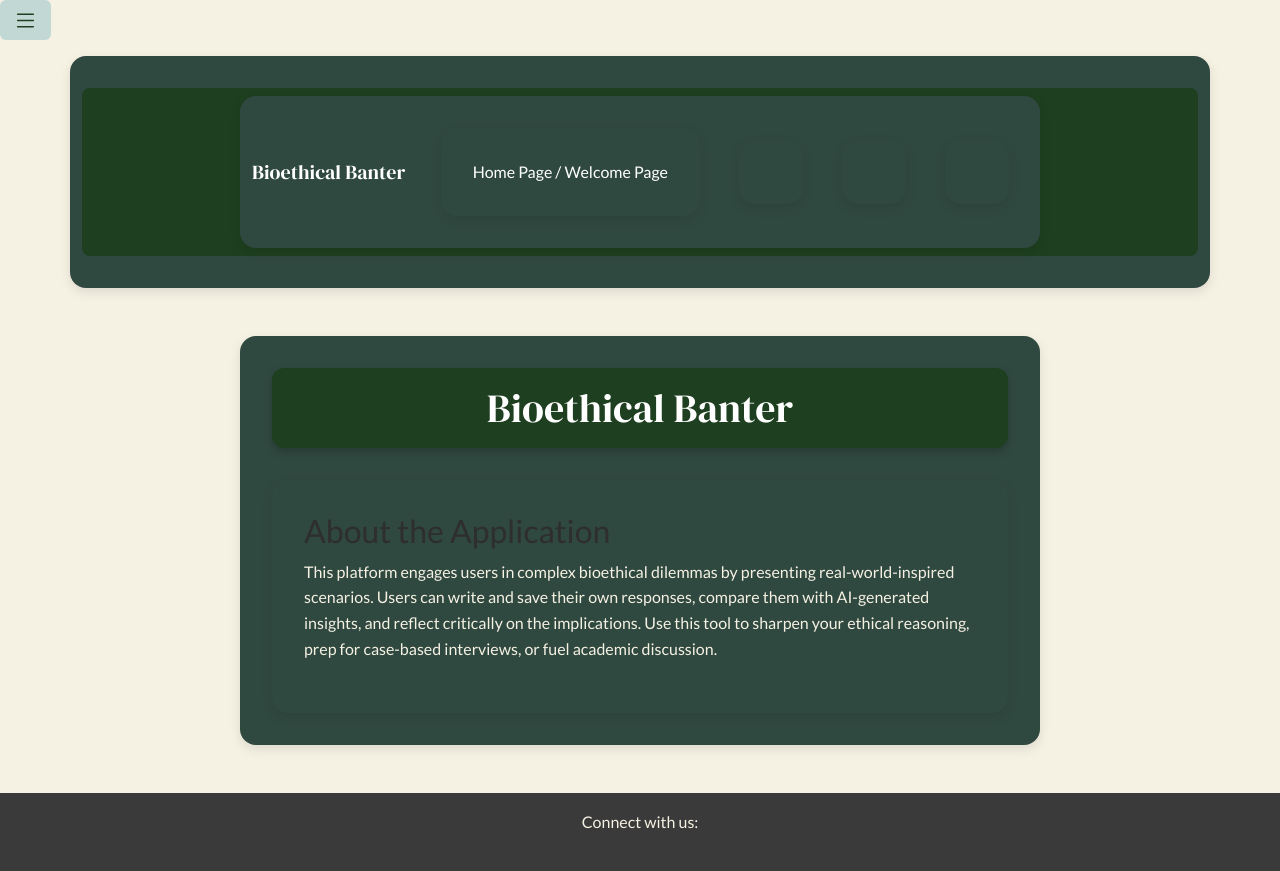
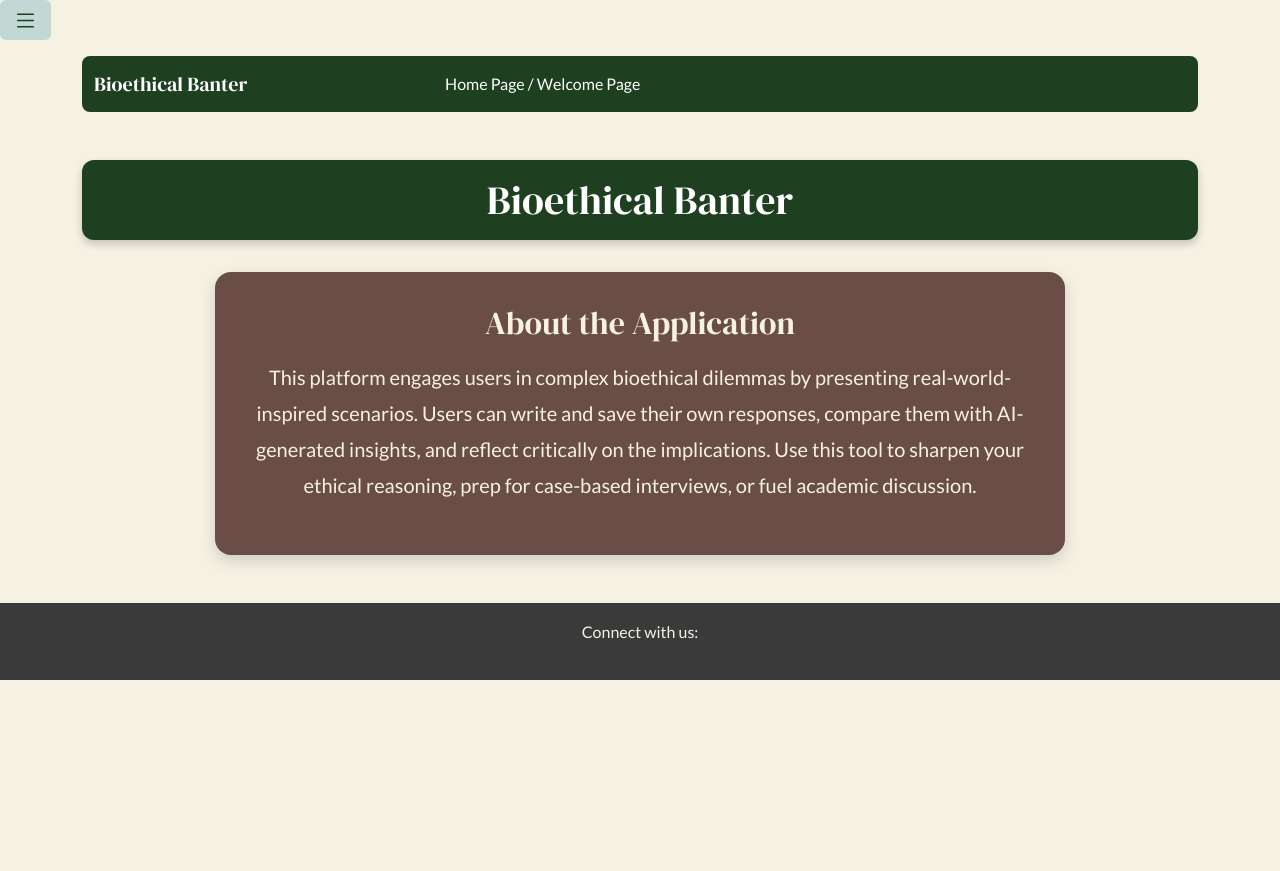
Before and after one commit to Rori-Una/Bioethical_Banter, a Flask app: page / in a window 1280 px wide. After the commit the page ends 680 px from the top, so only its background shows below. Run offline with Flask 3, Linux system fonts and the light colour scheme.

Commit message:
Update layout.html

```diff
--- a/templates/layout.html
+++ b/templates/layout.html
@@ -1,7 +1,7 @@
 <!DOCTYPE html>
 <html lang="en">
 <head>
-    <!-- metadata -->
+    <!-- Metadata -->
     <meta charset="utf-8">
     <meta name="viewport" content="width=device-width, initial-scale=1">
     <title>{% block title %}{% endblock %}</title>
@@ -12,10 +12,9 @@
     <!-- Bootstrap CSS -->
     <link href="https://cdn.jsdelivr.net/npm/bootstrap@5.3.7/dist/css/bootstrap.min.css" rel="stylesheet" integrity="sha384-LN+7fdVzj6u52u30Kp6M/trliBMCMKTyK833zpbD+pXdCLuTusPj697FH4R/5mcr" crossorigin="anonymous">
 
-    <!-- Your Custom Styles -->
+    <!-- Custom Styles -->
     <link rel="stylesheet" href="/static/style.css">
     <style>
-  /* Global styles */
         body {
             font-family: 'Lato', sans-serif;
             background-color: #F5F1E3;
@@ -24,7 +23,6 @@
             color: #2E2E2E;
         }
 
-  /* Main headings */
         h1.main-heading {
             font-family: 'DM Serif Display', serif;
             background-color: #1e3f20;
@@ -36,7 +34,6 @@
             margin-bottom: 2rem;
         }
 
-  /* Subheadings (like h5 in about) */
         h5 {
             font-family: 'Playfair Display', serif;
             background-color: #694d46;
@@ -48,16 +45,6 @@
             box-shadow: 0 2px 6px rgba(0,0,0,0.15);
         }
 
-  /* About page content container */
-  div {
-    max-width: 800px;
-    margin: auto;
-    padding: 2rem;
-    background-color: #304940;
-    border-radius: 16px;
-    box-shadow: 0 4px 12px rgba(0,0,0,0.1);
-  }
-
         p {
             font-size: 1rem;
             color: #F5F1E3;
@@ -65,7 +52,7 @@
             margin-bottom: 1.25rem;
         }
 
-  /* Login form */
+        /* Login & Sign-in */
         .login-container {
             max-width: 500px;
             margin: 3rem auto;
@@ -125,20 +112,117 @@
             text-align: center;
             font-family: 'Lato', sans-serif;
         }
+
+        /* Home Page */
+        .home-container {
+            text-align: center;
+        }
+
+        .about-box {
+            max-width: 850px;
+            margin: 2rem auto;
+            padding: 2rem 2.5rem;
+            background-color: #694d46;
+            border-radius: 16px;
+            box-shadow: 0 6px 16px rgba(0, 0, 0, 0.15);
+            color: #F5F1E3;
+        }
+
+        .about-heading {
+            font-family: 'DM Serif Display', serif;
+            font-size: 2rem;
+            margin-bottom: 1rem;
+        }
+
+        .about-text {
+            font-size: 1.25rem;
+            line-height: 1.8;
+            font-family: 'Lato', sans-serif;
+        }
+
+        /* Planning Page */
+        .planning-grid {
+            display: grid;
+            grid-template-columns: 1fr 1fr;
+            gap: 2rem;
+            max-width: 1000px;
+            margin: auto;
+            padding: 2rem;
+        }
+
+        .planning-box {
+            background-color: #304940;
+            border-radius: 16px;
+            box-shadow: 0 4px 12px rgba(0,0,0,0.1);
+            padding: 1.5rem;
+        }
+
+        .planning-wide {
+            grid-column: span 2;
+        }
+
+        .planning-textarea {
+            width: 100%;
+            padding: 1rem;
+            border-radius: 8px;
+            border: none;
+            font-family: 'Lato', sans-serif;
+            margin-top: 0.5rem;
+            resize: vertical;
+        }
+
+        /* Prompt Page (optional style) */
+        .prompt-container {
+            max-width: 900px;
+            margin: auto;
+        }
+
+        .scenario-block,
+        .ai-response-block {
+            background-color: #304940;
+            padding: 1.5rem;
+            border-radius: 12px;
+            margin-bottom: 2rem;
+            color: #F5F1E3;
+            box-shadow: 0 4px 10px rgba(0,0,0,0.1);
+        }
+
+        .form-textarea {
+            width: 100%;
+            padding: 1rem;
+            margin-top: 1rem;
+            border-radius: 8px;
+            border: none;
+            font-family: 'Lato', sans-serif;
+            resize: vertical;
+        }
+
+        .ai-heading {
+            font-family: 'Playfair Display', serif;
+            font-size: 1.5rem;
+        }
+
+        .navigation-hint {
+            text-align: center;
+            margin-top: 2rem;
+            font-family: 'Lato', sans-serif;
+        }
     </style>
 </head>
+
 <body style="font-family: 'Lato', sans-serif; background-color: #F5F1E3;">
 
     <!-- Bootstrap JS -->
     <script src="https://cdn.jsdelivr.net/npm/bootstrap@5.3.7/dist/js/bootstrap.bundle.min.js" integrity="sha384-ndDqU0Gzau9qJ1lfW4pNLlhNTkCfHzAVBReH9diLvGRem5+R9g2FzA8ZGN954O5Q" crossorigin="anonymous"></script>
 
-    <!-- Offcanvas Menu -->
+    <!-- Offcanvas Menu Button -->
     <button class="btn" style="background-color: #c2d8d4;" type="button" data-bs-toggle="offcanvas" data-bs-target="#offcanvasWithBothOptions" aria-controls="offcanvasWithBothOptions">
         <svg xmlns="http://www.w3.org/2000/svg" width="25" height="25" fill="#1e3f20" class="bi bi-list" viewBox="0 0 16 16">
             <path fill-rule="evenodd" d="M2.5 12a.5.5 0 0 1 .5-.5h10a.5.5 0 0 1 0 1H3a.5.5 0 0 1-.5-.5m0-4a.5.5 0 0 1 .5-.5h10a.5.5 0 0 1 0 1H3a.5.5 0 0 1-.5-.5m0-4a.5.5 0 0 1 .5-.5h10a.5.5 0 0 1 0 1H3a.5.5 0 0 1-.5-.5"/>
         </svg>
     </button>
 
+    <!-- Offcanvas Menu -->
     <div class="offcanvas offcanvas-start" data-bs-scroll="true" tabindex="-1" id="offcanvasWithBothOptions" aria-labelledby="offcanvasWithBothOptionsLabel">
         <div class="offcanvas-header" style="background-color: #1e3f20;">
             <h5 class="offcanvas-title" id="offcanvasWithBothOptionsLabel" style="font-family: 'DM Serif Display'; color: white;">Bioethical Banter</h5>
@@ -146,6 +230,7 @@
         </div>
         <div class="offcanvas-body" style="background-color: #F5F1E3;">
             <h6><a href="/login">Login</a></h6>
+            <h6><a href="/signin">Sign-in</a></h6>
             <h6><a href="/logout">Logout</a></h6>
             <h6><a href="/">Home Page</a></h6>
             <h6><a href="/prompt">Prompt Page</a></h6>
```
Lines whose indentation alone changed are shown as unchanged.
